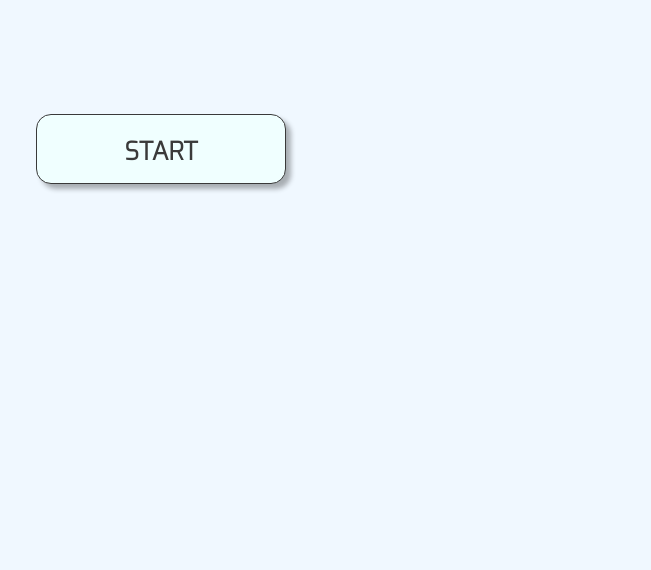
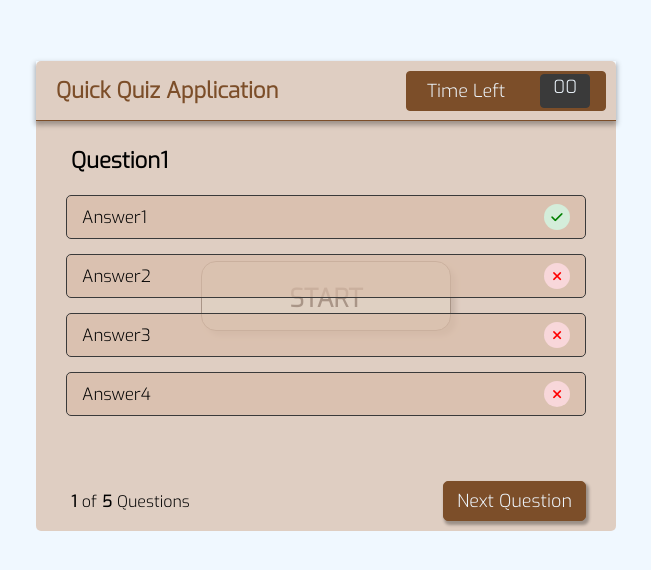
Before and after one commit to Dee68/milestone_project2, a plain HTML site: page index.html in a window 1280 px wide. Shown: the part 104-674 px from the top of the page, without its empty margins (314-965 px from the left). Drawn offline with Linux system fonts and the light colour scheme.

Commit message:
Add structure and styles to quiz questioins.

```diff
--- a/assets/css/style.css
+++ b/assets/css/style.css
@@ -10,16 +10,23 @@ body {
     background-color: #f0f8ff;
     display: grid;
     place-items: center;
-    height: 100vh;
+    /* height: 100vh; */
 }
 
 .container {
     width: auto;
     height: auto;
+    align-items: center;
 }
 
 /* start button */
-#start {
+.start-btn,.popup,.user-registration,.tests {
+    position: absolute;
+    top: 50%;
+    left: 50%;
+    transform: translate(-50%,-50%);
+}
+.start-btn #start {
     width: 250px;
     height: 70px;
     text-align: center;
@@ -186,32 +193,151 @@ body {
     color: #3a3a3a;
 }
 /* quiz */
-#quiz {
-    opacity: 0;
-    transform: translate(-50%,-50%) scale(1.2);
-    pointer-events: none;
+/* #quiz {
+    display: none;
+} */
+.tests {
     width: 580px;
-    background-color: rgba(217,188,169, 0.7);
+    background: rgba(217,188,169, 0.7);
     border-radius: 5px;
-    box-shadow: 10px 15px 5px #3a3a3a;
-    /* height: auto;
-    width: 580px;
-    padding: 20px;
-    background-color: rgba(217,188,169, 0.7);
-    border-radius: 5px;
-    border-left: 1px solid #7C4E29;
-    border-right: 1px solid #7C4E29;
-    border-bottom: 1px solid #7C4E29;
-    position: relative; */
-
 }
-#quiz header .quiz-box {
+.flash {
+    display: block;
+}
+#quiz .quiz-box {
     width: 100%;
     height: 60px;
-    position: absolute;
-    top: 0;
-    left: 0;
+    border-bottom: 1px solid #7C4E29;
+    box-shadow: 0 3px 5px 1px rgba(0, 0, 0, 0.3);
+    position: relative;
+    z-index: 99;
     display: flex;
     flex-direction: row;
     align-items: center;
 }
+#quiz .quiz-box .title {
+    font-size: 22px;
+    font-weight: bold;
+    color: #7C4E29;
+    margin: 0 20px;
+}
+#quiz .quiz-box .timer {
+    height: 40px;
+    width: 200px;
+    font-size: 18px;
+    background-color: #7C4E29;
+    border: 1px solid #7C4E29;
+    border-radius: 4px;
+    display: flex;
+    flex-direction: row;
+    user-select: none;
+    position: absolute;
+    right: 10px;
+}
+#quiz .quiz-box .time-text {
+    display: grid;
+    place-items: center;
+    font-size: 18px;
+    color: #f0f8ff;
+    margin:  0 20px;
+}
+#quiz .quiz-box .timer-sec {
+    height: 34px;
+    width: 50px;
+    font-size: 18px;
+    font-weight: 500;
+    background-color: #3a3a3a;
+    color: #f0f8ff;
+    border: 1px solid #3a3a3a;
+    border-radius: 4px;
+    margin: 2px 0 0 15px;
+    text-align: center;
+    line-height: 25px;
+}
+
+#quiz-questions {
+    padding: 25px 30px 20px 30px;
+}
+#quiz-questions .questions {
+    margin: 0 10px 0 5px;
+    font-size: 22px;
+    font-weight: 600;
+}
+#quiz-questions .option-list {
+    padding: 20px 0;
+    display: block;
+}
+#quiz-questions .option-list .option {
+    background: rgba(217,188,169, 0.7);
+    border: 1px solid #3a3a3a;
+    border-radius: 5px;
+    padding: 8px 15px;
+    margin-bottom: 15px;
+    align-items: center;
+    display: flex;
+    justify-content: space-between;
+    cursor: pointer;
+    font-size: 17px;
+    transition: all 0.3s ease;
+}
+#quiz-questions .option-list .option:hover {
+    background-color: #f0f8ff;
+    color: #3a3a3a;
+}
+.option-list .option:last-child {
+    margin-bottom: 0;
+}
+#quiz-questions .option-list .option .icon {
+    height: 26px;
+    width: 26px;
+    border-radius: 50%;
+    border: 2px solid transparent;
+    text-align: center;
+    font-size: 13px;
+    line-height: 24px;
+    pointer-events: none;
+}
+.option-list .option .tick {
+    border-color: green;
+    color: green;
+    background: #d4edda;
+}
+.option-list .option .cross {
+    border-color: red;
+    color: red;
+    background: #f8d7da;
+}
+#quiz footer {
+    height: 60px;
+    width: 100%;
+    display: flex;
+    justify-content: space-between;
+    padding: 0 30px;
+    align-items: center;
+}
+#quiz footer .total-questions span {
+    display: flex;
+    user-select: none;
+}
+#quiz footer .total-questions span p {
+    font-weight: 600;
+    padding: 0 5px;
+}
+#quiz footer .next {
+    height: 40px;
+    font-size: 18px;
+    font-weight: 400;
+    padding: 0 13px;
+    outline: none;
+    background-color: #7C4E29;
+    color: #f0f8ff;
+    border-radius: 5px;
+    border: 1px solid #7C4E29;
+    box-shadow: 2px 3px 3px 1px rgba(0, 0, 0, 0.3);
+    cursor: pointer;
+    transition: all 0.3s ease;
+}
+#quiz footer .next:hover {
+    background-color: rgba(217,188,169, 0.7);
+    color: #3a3a3a;
+}
--- a/assets/js/script.js
+++ b/assets/js/script.js
@@ -4,14 +4,22 @@ let start = document.getElementById('start');
 // rules div
 let rules = document.getElementById('rules');
 
+// quiz div
+let quiz = document.getElementById('quiz');
+
 // user registration div
 let userReg = document.getElementById('register');
+
+let username = document.getElementById('username').value;
 
 // exit button
 let exit = document.getElementById('quit');
 
 //continue button
 let continueBtn = document.getElementById('continue');
+
+// registraion button
+let register = document.getElementById('register');
 
 function openPopup(){
     start.classList.add('inactive');
@@ -27,3 +35,9 @@ function userRegistration(){
     userReg.classList.add('show');
     rules.classList.remove('active');
 }
+
+function startQuiz(){
+    userReg.classList.remove('show');
+    quiz.classList.add('flash');
+    console.log(username);
+}
--- a/index.html
+++ b/index.html
@@ -11,8 +11,10 @@
 </head>
 <body>
     <div class="container">
+        <div class="start-btn">
         <!-- start button -->
         <button type="submit" id="start" onclick="openPopup()">start</button>
+        </div>
         <!-- quiz rules -->
         <div id="rules" class="popup">
             <h1><i class="fas fa-rainbow"></i></h1>
@@ -30,45 +32,48 @@
         <!-- user registration form -->
         <div class="user-registration" id="register">
             <h3>Please, enter a username to begin the Dizzy quiz application.</h3>
-            <form action="#" autocomplete="off">
+            <form autocomplete="off">
                 <input type="text" name="username" id="username" required minlength="2" placeholder="Enter UserName Here">
                 <button type="submit" id="register" onsubmit="startQuiz()">submit</button>
             </form>
         </div>
         <!-- Quiz -->
-        <div id="quiz">
+        <div id="quiz" class="tests">
+            <!-- quiz header -->
             <header>
             <div class="quiz-box">
                 <div class="title">Quick Quiz Application</div>
                 <div class="timer">
                     <div class="time-text">Time Left</div>
-                    <div class="timer-sec">15</div>
+                    <div class="timer-sec">00</div>
                 </div>
              </div>
             </header>
-            <section>
+            <!-- quiz questions -->
+            <section id="quiz-questions">
                 <div class="questions">
                     <span>Question1</span>
                 </div>
                 <div class="option-list">
                     <div class="option">
                         <span>Answer1</span>
-                        <div class="icon tick">font</div>
+                        <div class="icon tick"><i class="fas fa-check"></i></div>
                     </div>
                     <div class="option">
                         <span>Answer2</span>
-                        <div class="icon times">font</div>
+                        <div class="icon cross"><i class="fas fa-times"></i></div>
                     </div>
                     <div class="option">
                         <span>Answer3</span>
-                        <div class="icon times">font</div>
+                        <div class="icon cross"><i class="fas fa-times"></i></div>
                     </div>
                     <div class="option">
                         <span>Answer4</span>
-                        <div class="icon times">font</div>
+                        <div class="icon cross"><i class="fas fa-times"></i></div>
                     </div>
                 </div>
             </section>
+            <!-- quiz footer -->
             <footer>
                 <div class="total-questions">
                     <span><p>1</p> of <p>5</p>Questions</span>
```
